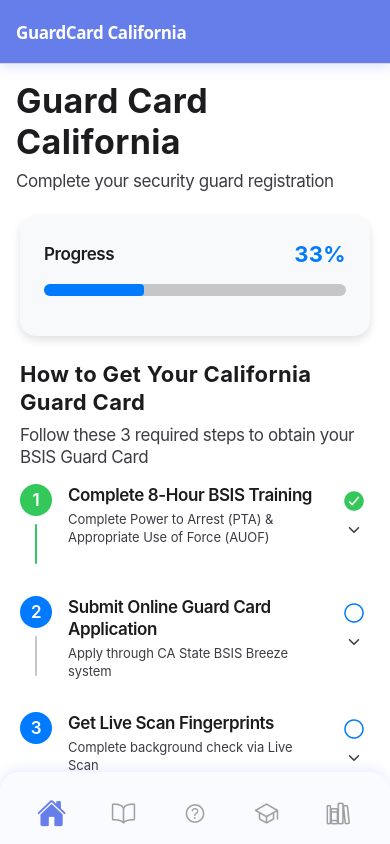
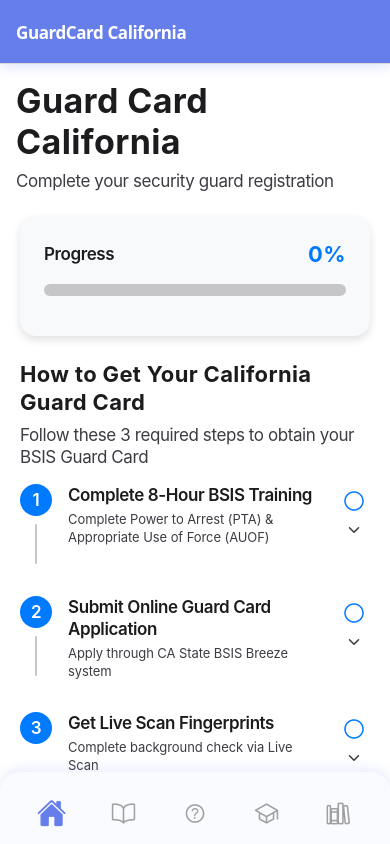
Before and after one commit to Shahabgeravesh/GuardCardCalifornia, a React Native app: screen /Home in a window 390 px wide. Built offline with nearby package versions, Linux system fonts and the light colour scheme.

Commit message:
Fix: Remove auto-completion of first step in HomeScreen progress tracking

```diff
--- a/src/screens/HomeScreen.js
+++ b/src/screens/HomeScreen.js
@@ -12,7 +12,7 @@ export default function HomeScreen() {
   const [expandedStep, setExpandedStep] = useState(null);
 
   // Interactive progress tracking
-  const [completedSteps, setCompletedSteps] = useState([0]); // Step 1 starts completed
+  const [completedSteps, setCompletedSteps] = useState([]); // All steps start incomplete
   const totalSteps = 3;
   const registrationProgress = Math.round((completedSteps.length / totalSteps) * 100);
 
```
